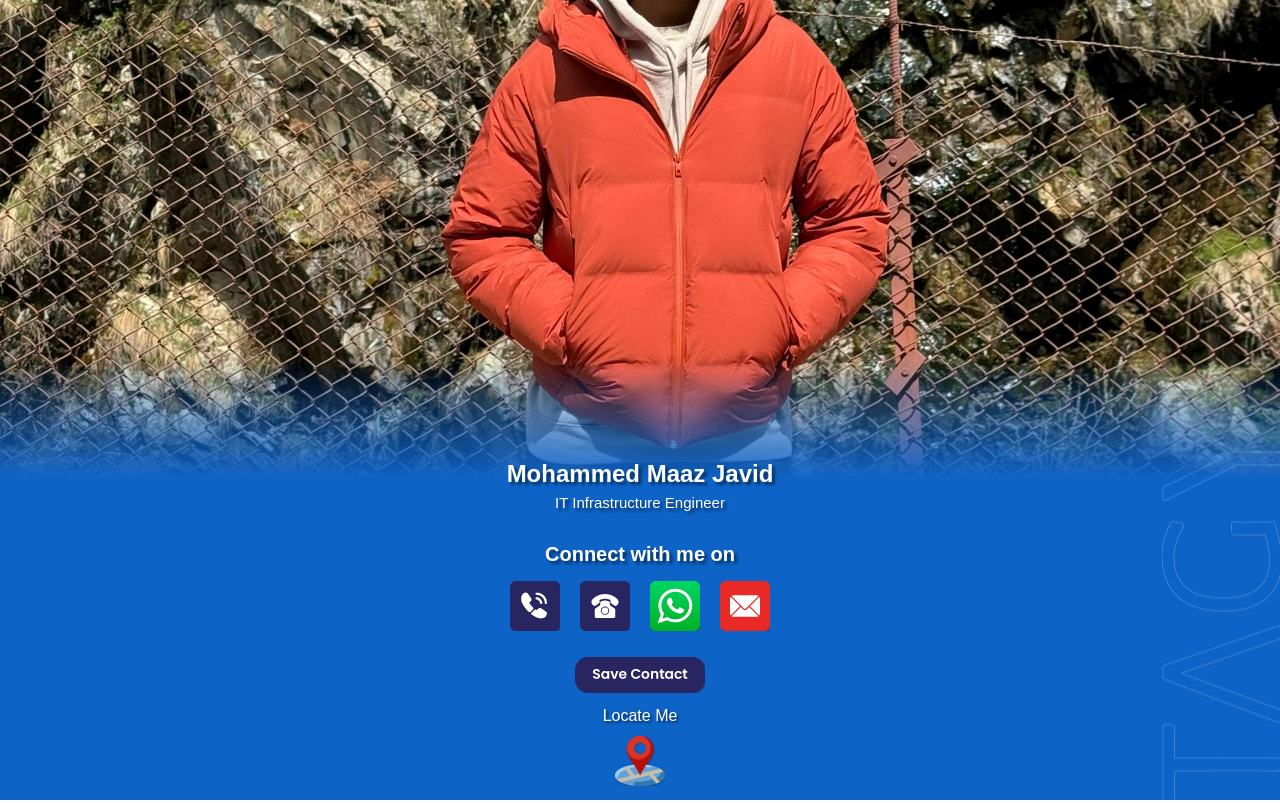
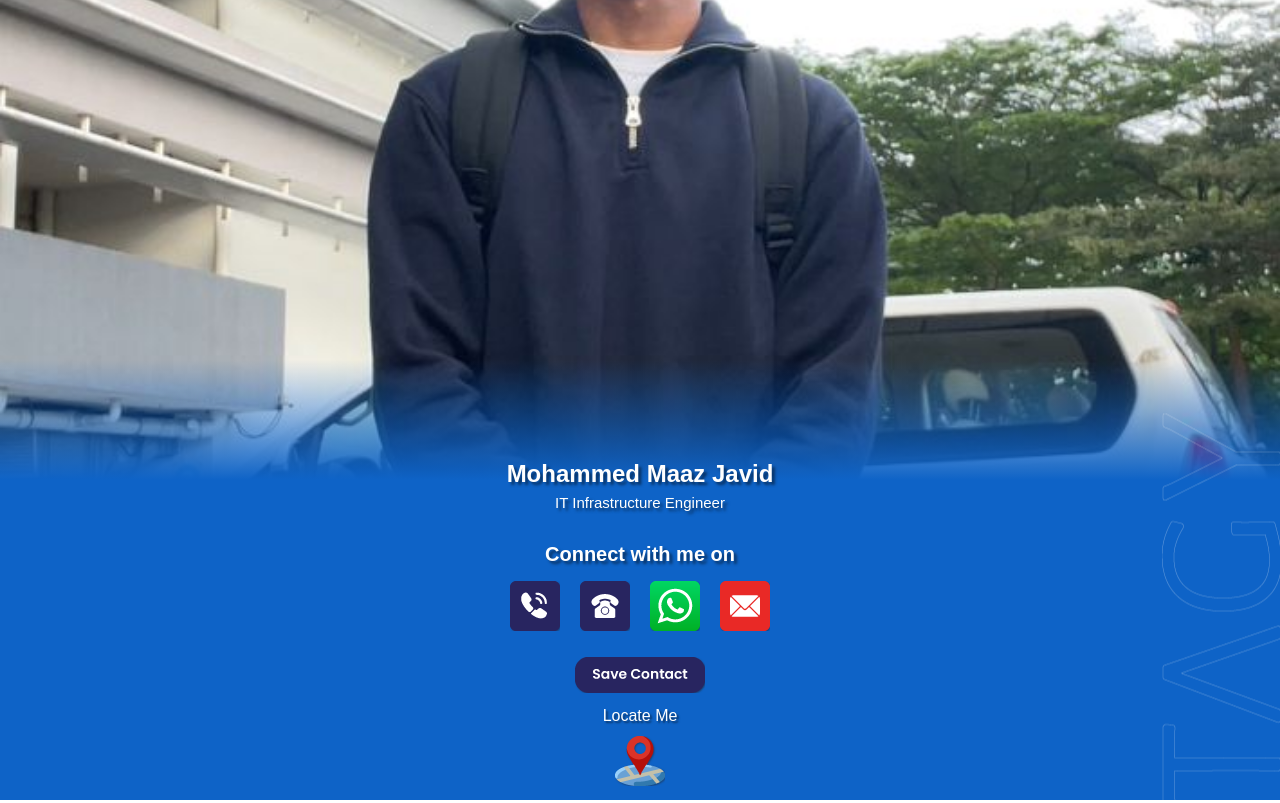
Before and after one commit to yuvaneesh/tagynfc, a React (Create React App) app: page / in a window 1280 px wide. Built offline with nearby package versions, Linux system fonts and the light colour scheme.

Commit message:
Update App.css

```diff
--- a/src/App.css
+++ b/src/App.css
@@ -84,7 +84,7 @@
   left: 0;
   right: 0;
   height: 60%;
-  background: linear-gradient(to top, rgba(14, 99, 199, 1) 0%, rgba(14, 99, 199, 0) 25%), url('./pp.png');
+  background: linear-gradient(to top, rgba(14, 99, 199, 1) 0%, rgba(14, 99, 199, 0) 25%), url('./maazpp.png');
   background-size: cover;
   background-position: center;
   z-index: 0; /* Background should be below the text */
```
